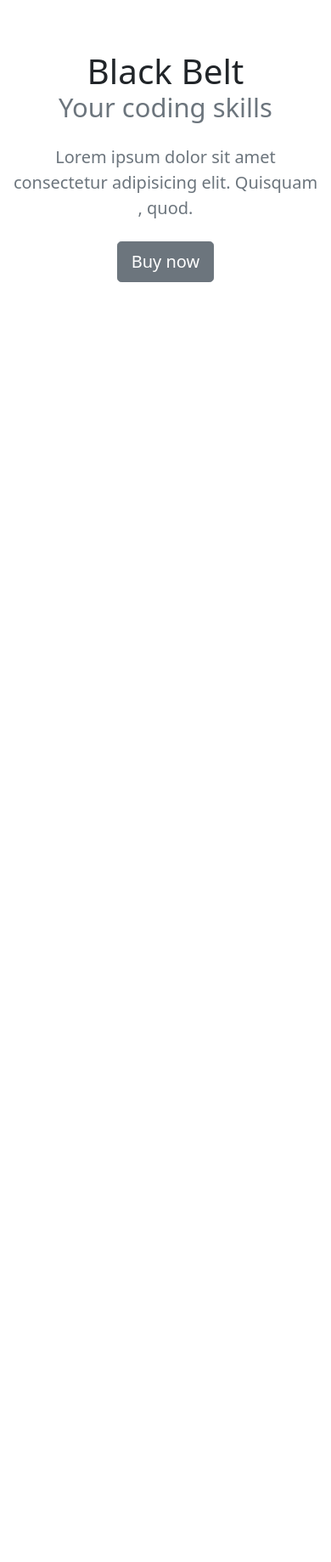
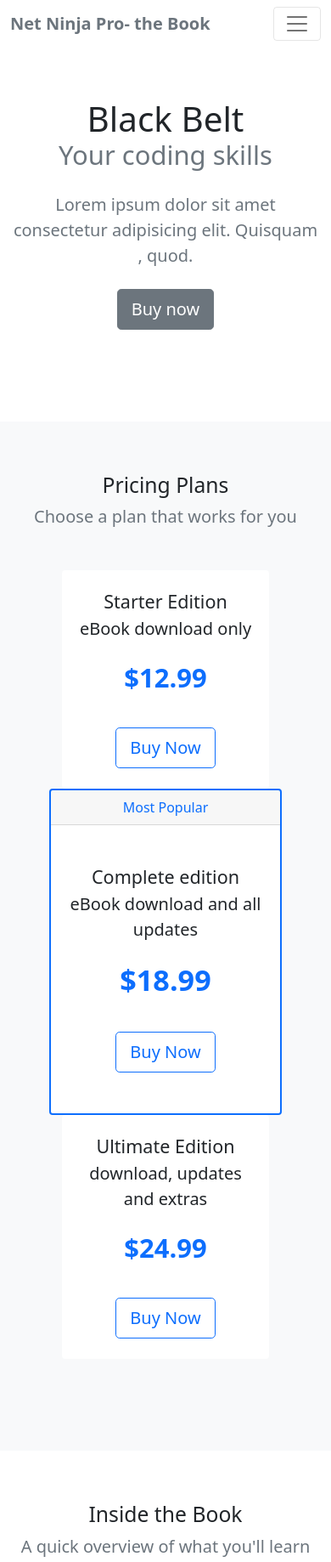
Before and after one commit to Rainailmas/Bootstrap, a plain HTML site: page index.html in a window 390 px wide. Shown: the whole page at 85% size. Before the commit the page ends 844 px from the top, so only its background shows below. Drawn offline with nearby package versions, Linux system fonts and the light colour scheme.

Commit message:
cards and navbar

```diff
--- a/index.html
+++ b/index.html
@@ -20,10 +20,45 @@
     </style>
   </head>
   <body>
+
     <!-- navbar -->
+    <nav class="navbar navbar-expand-md navbar-light">
+      <div class="container-xxl">
+        <a href="#intro" class="navbar-brand">
+          <span class="fw-bold text-secondary">
+            Net Ninja Pro- the Book
+          </span>
+        </a>
+
+        <!-- toggle button for mobile view -->
+        <button class="navbar-toggler" type="button" data-bs-toggle="collapse" data-bs-target="#main-nav" aria-controls="main-nav" aria-expanded="false" aria-label="Toggle navigation">
+          <span class="navbar-toggler-icon"></span>
+        </button>
+
+        <!-- navbar links -->
+         <div class="collapse navbar-collapse justify-content-end align-center" id="main-nav">
+          <ul class="navbar-nav">
+            <li class="nav-item">
+              <a class="nav-link" href="#topics">About The Book</a>
+            </li>
+            <li class="nav-item">
+              <a class="nav-link" href="#reviews">Reviews</a>
+            </li>
+            <li class="nav-item">
+              <a class="nav-link" href="#contact">Get in touch</a>
+            </li>
+            <li class="nav-item d-md-none">
+              <a class="nav-link" href="#pricing">Pricing</a>
+            </li>
+            <li class="nav-item ms-2 d-none d-md-inline">
+              <a class="btn btn-secondary" href="#pricing">Buy Now</a>
+            </li>
+          </ul>
+         </div>
+        </div>
+    </nav>
 
     <!-- main image and intro text -->
-
     <section id="intro">
       <div class="container-lg">
         <div class="row justify-content-center align-items-center">
@@ -48,6 +83,77 @@
       </div>
     </section>
 
+    <!-- pricing plans -->
+<section id="pricing" class="bg-light mt-5">
+  <div class="container-lg">
+    <div class="text-center">
+      <h2>Pricing Plans</h2>
+      <p class="lead text-muted">
+        Choose a plan that works for you
+      </p>
+    </div>
+    <div class="row my-5 align-items-center justify-content-center g-0">
+      <div class="col-8 col-lg-4 col-xl-3">
+        <div class="card border-0">
+          <div class="card-body text-center py-4">
+            <h4 class="card-title">Starter Edition</h4>
+            <p class="lead card-subtitle">eBook download only</p>
+            <p class="display-5 my-4 text-primary fw-bold">$12.99</p>
+            <p class="card-text mx-5 text-muted d-none d-lg-block">Lorem ipsum dolor sit amet consectetur adipisicing elit. Quisquam, quod.</p>
+            <a href="#" class="btn btn-outline-primary btn-lg mt-3">Buy Now</a>
+          </div>
+        </div>
+      </div>
+       <div class="col-9 col-lg-4">
+    <div class="card border-primary border-2">
+      <div class="card-header text-center text-primary">Most Popular</div>
+      <div class="card-body text-center py-5">
+        <h4 class="card-title">Complete edition</h4>
+        <p class="lead card-subtitle">eBook download and all updates</p>
+        <p class="display-4 my-4 text-primary fw-bold">$18.99</p>
+        <p class="card-text mx-5 text-muted d-none d-lg-block">Lorem ipsum dolor sit amet consectetur adipisicing elit. Quisquam, quod.</p>
+        <a href="#" class="btn btn-outline-primary btn-lg mt-3">Buy Now</a>
+      </div>
+    </div>
+  </div>
+      <div class="col-8 col-lg-4 col-xl-3">
+        <div class="card border-0">
+          <div class="card-body text-center py-4">
+            <h4 class="card-title">Ultimate Edition</h4>
+            <p class="lead card-subtitle">download, updates and extras</p>
+            <p class="display-5 my-4 text-primary fw-bold">$24.99</p>
+            <p class="card-text mx-5 text-muted d-none d-lg-block">Lorem ipsum dolor sit amet consectetur adipisicing elit. Quisquam, quod.</p>
+            <a href="#" class="btn btn-outline-primary btn-lg mt-3">Buy Now</a>
+          </div>
+        </div>
+      </div>
+
+
+    </div>
+  </div>
+</section>
+
+
+    <!-- topics at a glance -->
+     <section id="topics">
+      <div class="container-md">
+        <div class="text-center">
+          <h2>Inside the Book</h2>
+          <p class="lead text-muted">
+            A quick overview of what you'll learn
+          </p>
+        </div>
+        </div>
+    </section>
+
+    <!-- review list -->
+
+
+
+    <!-- contact form -->
+
+
+    <!-- get updates/modal trigger -->
     <script
       src="https://cdn.jsdelivr.net/npm/bootstrap@5.0.2/dist/js/bootstrap.bundle.min.js"
       integrity="sha384-MrcW6ZMFYlzcLA8Nl+NtUVF0sA7MsXsP1UyJoMp4YLEuNSfAP+JcXn/tWtIaxVXM"
```
